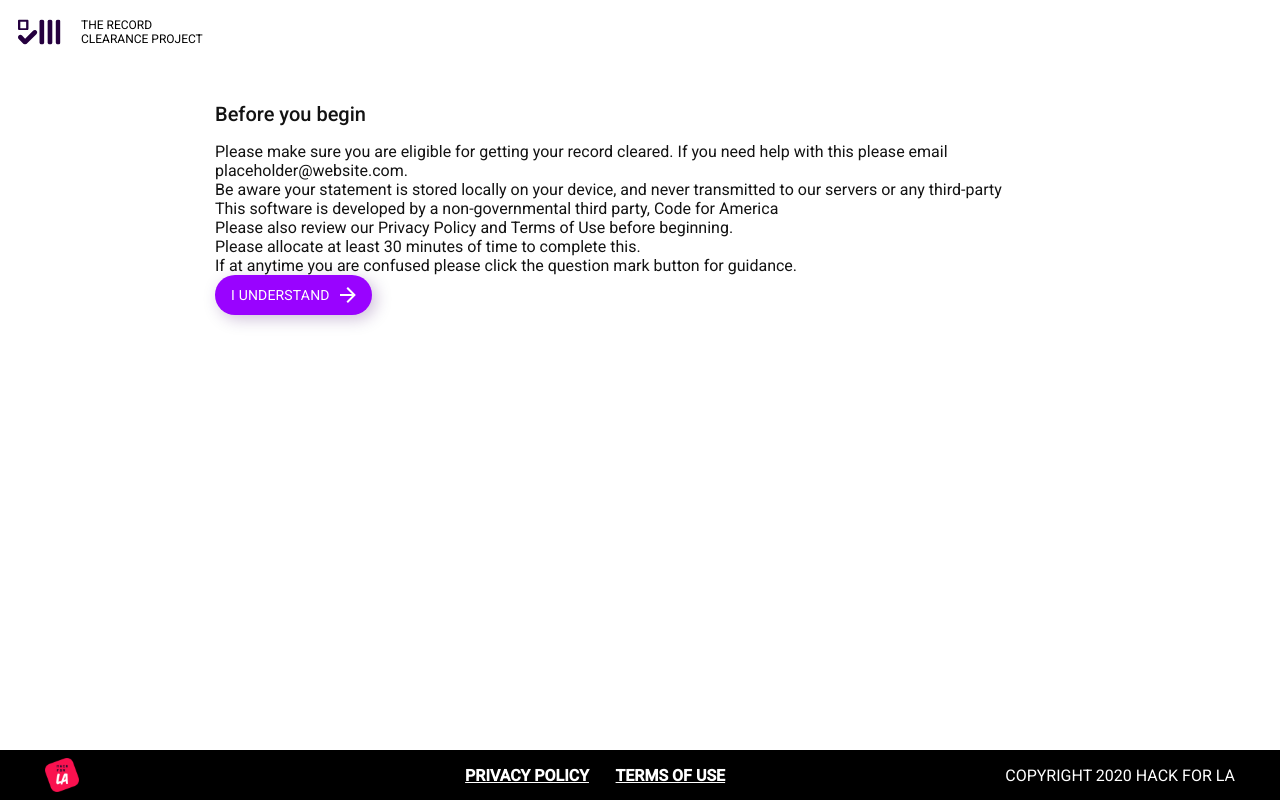
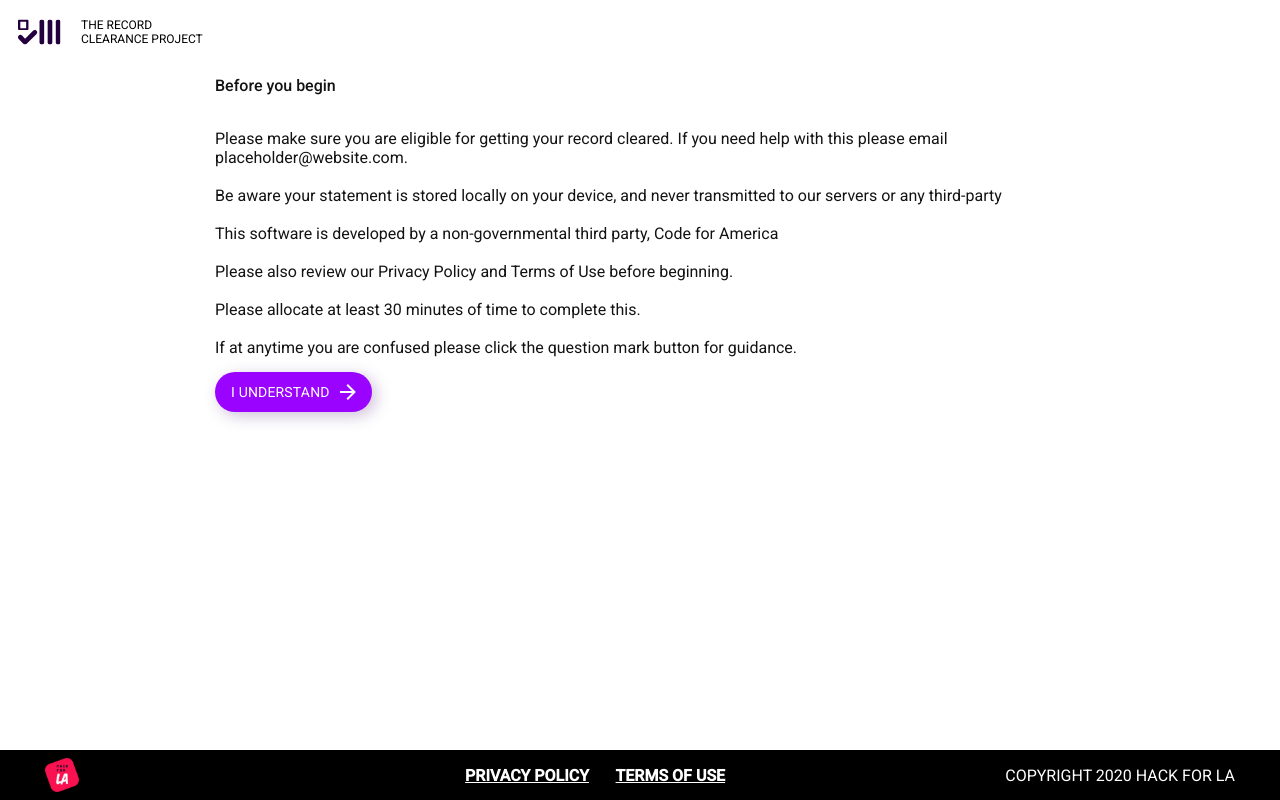
Before and after one commit to hackforla/expunge-assist, a React (Create React App) app in the folder react/client/: page /form/1 in a window 1280 px wide. Built offline with nearby package versions, Linux system fonts and the light colour scheme.

Commit message:
update BeforeYouBegin.tsx layout

```diff
--- a/react/client/src/components/Form.tsx
+++ b/react/client/src/components/Form.tsx
@@ -45,7 +45,7 @@ const Form: React.FC<FormProps> = ({ pageNumber, goToPage }) => {
   })
 
   return (
-    <ContentContainer>
+    <ContentContainer className='content-page'>
       {pageNumber === 1 && <BeforeYouBegin goToPage={goToPage} />}
       {pageNumber === 2 && <Affirmation pageNumber={pageNumber} message="Welcome!" goToPage={goToPage} />}
       {pageNumber === 3 && <Step1 inputs={inputs} setInputs={setInputs} goToPage={goToPage} />}
--- a/react/client/src/components/formPages/BeforeYouBegin.tsx
+++ b/react/client/src/components/formPages/BeforeYouBegin.tsx
@@ -3,23 +3,41 @@ import React from 'react';
 import arrowRight from '../../assets/arrowRight.svg'
 
 import Button from 'components/Button';
-import { Wrapper } from '../../styles/BeforeYouBegin'
+
+import { Flex } from 'styles/GlobalStyle'
+
+// this is kind of funky but will need to be updated when text is changed
+const disclaimerText = `
+Please make sure you are eligible for getting your record cleared. If you need help with this please email placeholder@website.com.
+
+Be aware your statement is stored locally on your device, and never transmitted to our servers or any third-party
+
+This software is developed by a non-governmental third party, Code for America
+
+Please also review our Privacy Policy and Terms of Use before beginning.
+
+Please allocate at least 30 minutes of time to complete this.
+
+If at anytime you are confused please click the question mark button for guidance.
+`
 
 const BeforeYouBegin: React.FC<GlobalProps> = ({ goToPage }) => {
   return (
-    <Wrapper>
-      <h2>Before you begin</h2>
-      <p>Please make sure you are eligible for getting your record cleared. If you need help with this please email placeholder@website.com.</p>
-      <p>Be aware your statement is stored locally on your device, and never transmitted to our servers or any third-party</p>
-      <p>This software is developed by a non-governmental third party, Code for America</p>
-      <p>Please also review our Privacy Policy and Terms of Use before beginning.</p>
-      <p>Please allocate at least 30 minutes of time to complete this.</p>
-      <p>If at anytime you are confused please click the question mark button for guidance.</p>
-      <Button onClick={() => goToPage(2)}>
-        <span>I understand</span>
-        <img src={arrowRight} alt="arrow right" />
-      </Button>
-    </Wrapper>
+    <>
+      <div className='adjacent-mar-top' style={{fontWeight: 500}}>Before you begin</div>
+      <div className='adjacent-mar-top' style={{whiteSpace: 'pre-wrap'}}>
+        {disclaimerText}
+      </div>
+
+      <Flex
+        className='adjacent-mar-top'>
+        <Button
+          onClick={() => goToPage(2)}>
+          <span>I understand</span>
+          <img src={arrowRight} alt="arrow right" />
+        </Button>
+      </Flex>
+    </>
   )
 }
 
--- a/react/client/src/styles/BeforeYouBegin.ts
+++ /dev/null
@@ -1,5 +0,0 @@
-import styled from 'styled-components';
-
-export const Wrapper = styled.div`
-margin-top:40px;
-`
--- a/react/client/src/styles/GlobalStyle.ts
+++ b/react/client/src/styles/GlobalStyle.ts
@@ -47,11 +47,6 @@ export const GlobalStyle = createGlobalStyle`
       font-weight: 700;
     }
   }
-
-  .section-title {
-    font-size: 36px;
-    font-weight: 700;
-  }
 `
 
 export const Flex = styled.div`
```
